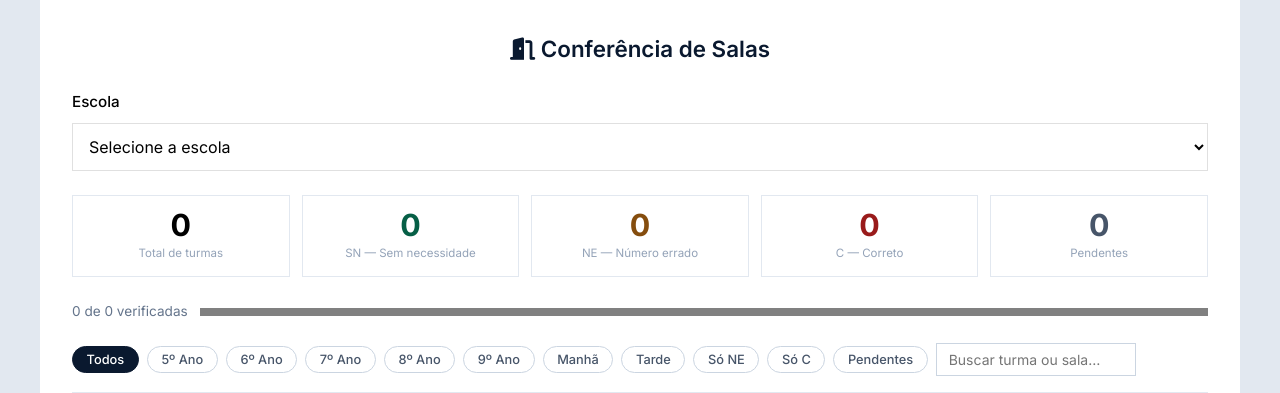
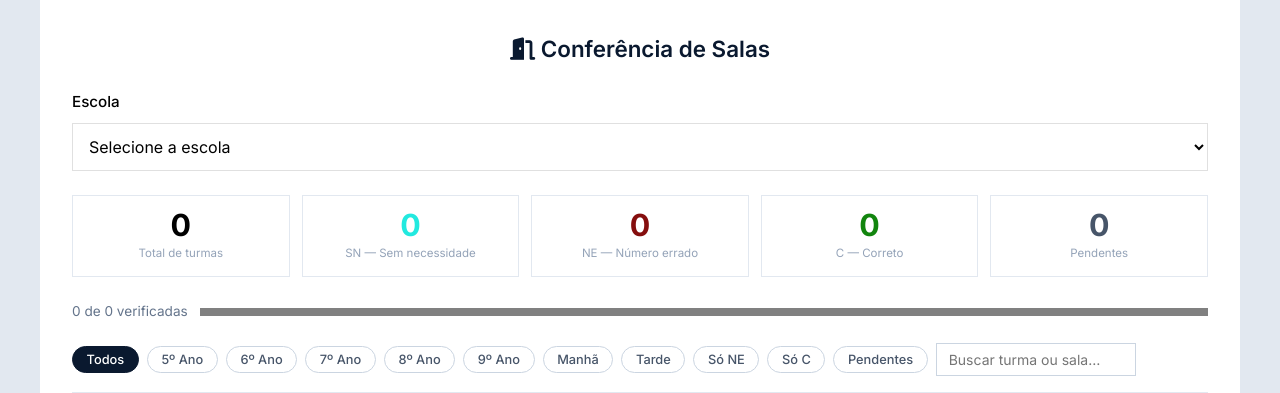
Before and after one commit to silviakochf/Paestro-salas_1, a Flask app: page /salas in a window 1280 px wide. Shown: the part 198-591 px from the top of the page. Run offline with Flask 2, Linux system fonts and the light colour scheme; data that the repository does not hold is empty.

Commit message:
Fix colors

```diff
--- a/Paestro-main/app/static/css/salas.css
+++ b/Paestro-main/app/static/css/salas.css
@@ -17,9 +17,9 @@
 }
 .stat-num  { font-size: 1.9rem; font-weight: 700; line-height: 1; }
 .stat-label{ font-size: .72rem; color: #94a3b8; margin-top: .2rem; }
-.stat-sn .stat-num { color: #065f46; }
-.stat-ne .stat-num { color: #854d0e; }
-.stat-c  .stat-num { color: #991b1b; }
+.stat-sn .stat-num { color: #22e9df; }
+.stat-ne .stat-num { color: #850e0e; }
+.stat-c  .stat-num { color: #12850e; }
 .stat-pend .stat-num { color: #475569; }
 
 /* Progress bar */
@@ -139,9 +139,9 @@ td.sala-col { font-weight: 600; color: var(--primary-color); }
   transition: all .15s;
 }
 .opt-btn:hover { border-color: #94a3b8; }
-.opt-btn.sel-SN { background: #d1fae5; color: #065f46; border-color: #86efac; }
-.opt-btn.sel-NE { background: #fef9c3; color: #854d0e; border-color: #fde047; }
-.opt-btn.sel-C  { background: #fee2e2; color: #991b1b; border-color: #fca5a5; }
+.opt-btn.sel-SN { background: #d1fae5; color: #22e9df; border-color: #86e3ef; }
+.opt-btn.sel-NE { background: #fef9c3; color: #850e0e; border-color: #fd4747; }
+.opt-btn.sel-C  { background: #fee2e2; color: #12850e; border-color: #a5fcb4; }
 .opt-btn.clear  { font-size: .75rem; padding: .2rem .5rem; color: #94a3b8; }
 
 /* Sala real input (shown on NE) */
```
